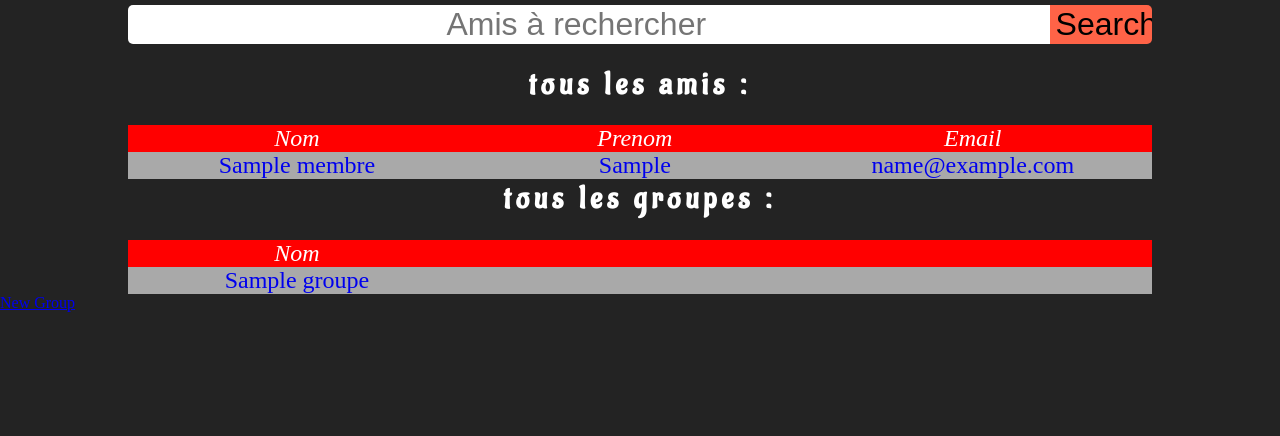
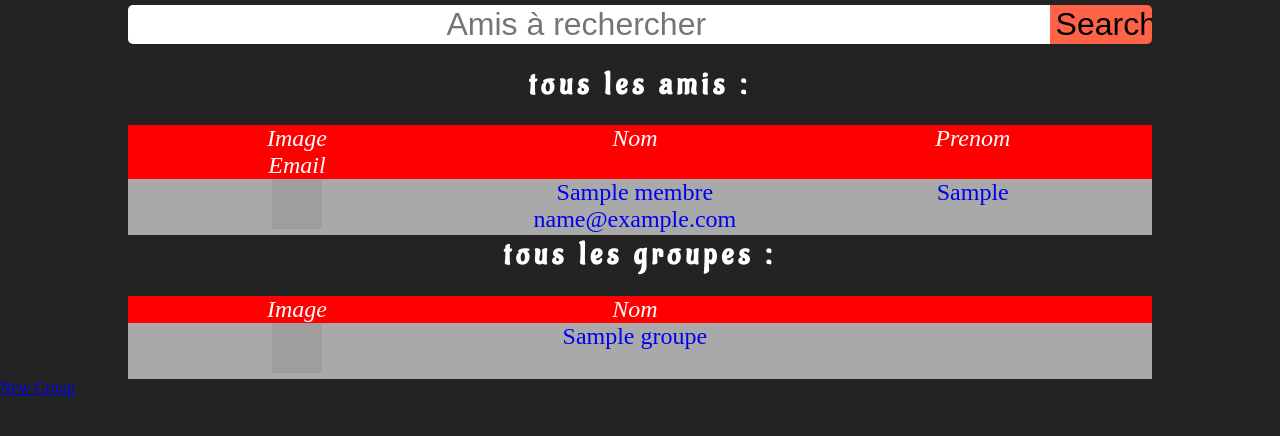
Before and after one commit to Im-Rises/friends-link, a PHP site: page /show_all_discussions.php in a window 1280 px wide. Shown: the part 84-520 px from the top of the page. Run offline with PHP 8.4, Linux system fonts and the light colour scheme; the visitor is signed in with stand-in values (Sample User, id 1); tables that the repository leaves empty hold one stand-in row (values such as "Sample post"); grey boxes are pictures that could not be loaded.

Commit message:
Ajout de la visualisation d'image des profils des membres

```diff
--- a/tp_a_rendre/group_settings.php
+++ b/tp_a_rendre/group_settings.php
@@ -36,6 +36,9 @@ if (!isAdmin($admins, $email)) {
             <li>
                 <a href="remove_members_from_group.php">supprimer des membres du groupe</a>
             </li>
+            <li>
+                <a href="addImgGroupeServ.php">changer image du groupe</a>
+            </li>
         </ul>
     </body>
 
--- a/tp_a_rendre/messages.php
+++ b/tp_a_rendre/messages.php
@@ -26,7 +26,8 @@ if (isset($_SESSION["email"], $_GET["receiver"]) and $_SESSION["email"] != NULL
     $nomReceiver = $membreReceiver["nom"];
     $prenomReceiver = $membreReceiver["prenom"];
 
-    echo "<h1>MESSAGE TO $nomReceiver $prenomReceiver</h1>";
+    echo "<h1>MESSAGE TO $nomReceiver $prenomReceiver</h1></br>";
+    echo "<img src='images/profiles/$membreReceiver[adresse_mail]' width='50' height='50'>";
 ?>
 
     <body>
--- a/tp_a_rendre/show_all_discussions.php
+++ b/tp_a_rendre/show_all_discussions.php
@@ -16,6 +16,7 @@ if (isset($_SESSION["email"]) and $_SESSION["email"] != NULL) {
             <h1>tous les amis :</h1>
             <div class='showTab'>
                 <div class='divHead'>
+                    <div class='headElement'>Image</div>
                     <div class='headElement'>Nom</div>
                     <div class='headElement'>Prenom</div>
                     <div class='headElement'>Email</div>
@@ -30,6 +31,7 @@ if (isset($_SESSION["email"]) and $_SESSION["email"] != NULL) {
                     echo "
                     <br>
                     <div class='divBody'>
+                        <div class='bodyElement'><img src='images/profiles/$receiver' width='50' height='50'></div>
                         <a href='messages.php?receiver=$receiver'><div class='bodyElement'>$nom</div></a>
                         <a href='messages.php?receiver=$receiver'><div class='bodyElement'>$prenom</div></a>
                         <a href='messages.php?receiver=$receiver'><div class='bodyElement'>$receiver</div></a>
@@ -41,6 +43,7 @@ if (isset($_SESSION["email"]) and $_SESSION["email"] != NULL) {
             <h1>tous les groupes :</h1>
             <div class='showTab'>
                 <div class='divHead'>
+                    <div class='headElement'>Image</div>
                     <div class='headElement'>Nom</div>
                 </div>
                 <?php
@@ -51,6 +54,7 @@ if (isset($_SESSION["email"]) and $_SESSION["email"] != NULL) {
                     echo "
                     <br>
                     <div class='divBody'>
+                        <div class='bodyElement'><img src='images/groupes/$id' width='50' height='50'></div>
                         <a href='message_groupe.php?id=$id'><div class='bodyElement'>$nom</div></a>
                     </div>";
                 }
```
Also changed, not shown: tp_a_rendre/search_peoples.php (+9 -7 lines).
